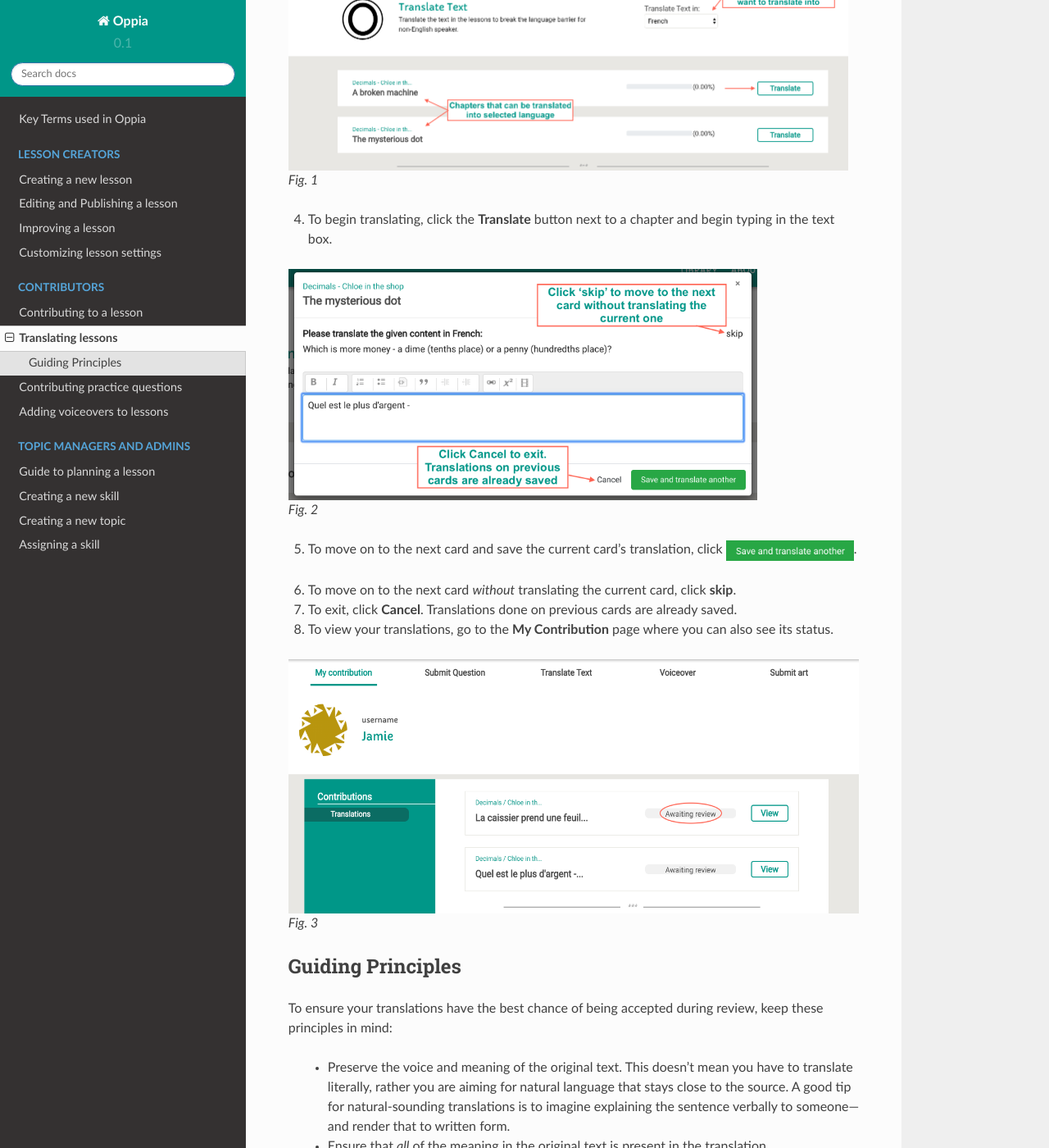
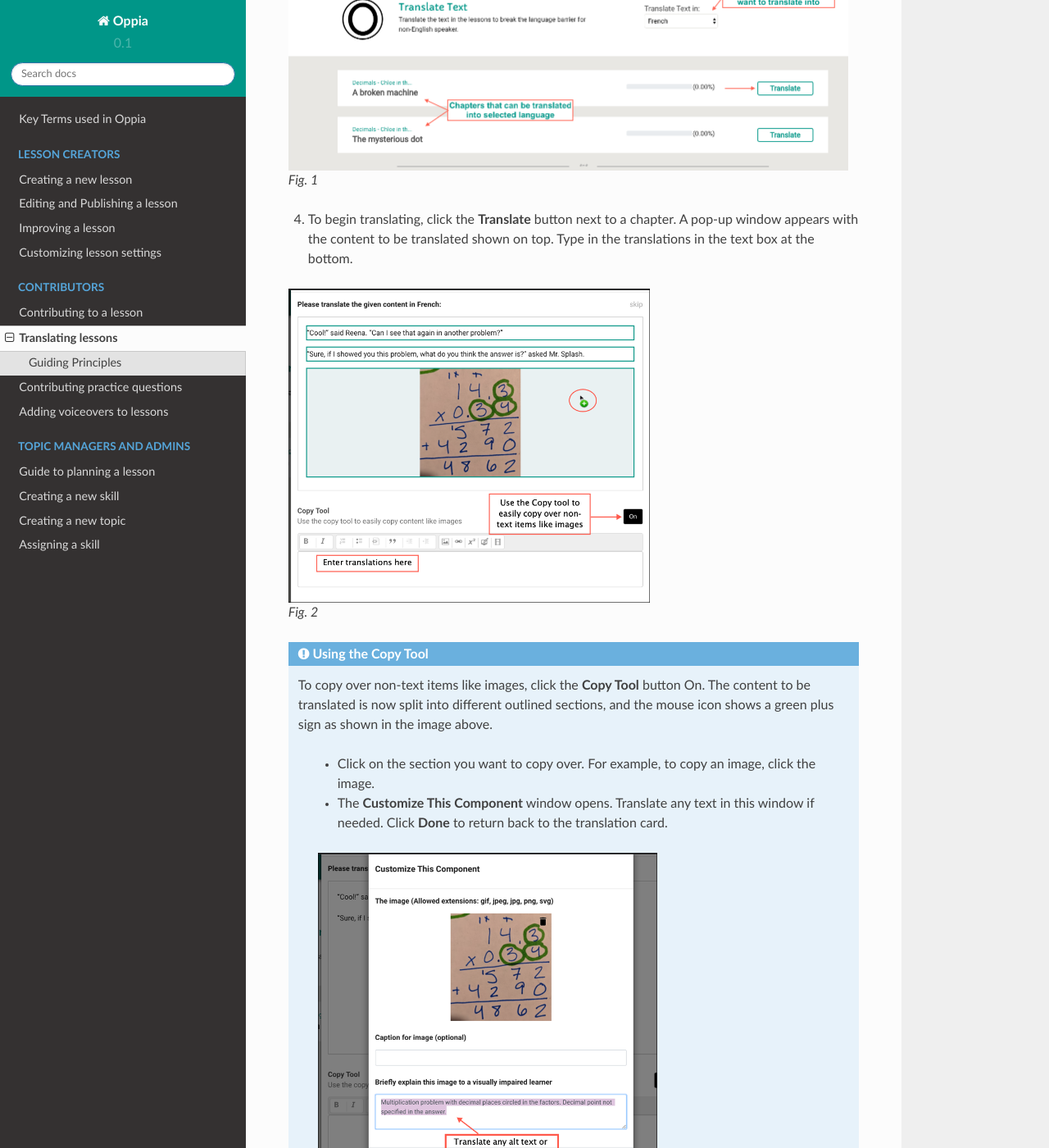
Before and after one commit to oppia/creator-documentation, a Sphinx documentation site: the page built from docs/contributor/translate.rst, in a window 1280 px wide and 1400 px high, scrolled down 867 px. Shown: the whole window at 82% size. Built offline with Sphinx 7.4.7 and the Read the Docs theme 2.0.0, drawn with Linux system fonts in a browser that asks for light colours; some of the changed text lies outside the part shown.

Commit message:
Copy tool feature

```diff
--- a/docs/contributor/translate.rst
+++ b/docs/contributor/translate.rst
@@ -21,13 +21,35 @@
 
    *Fig. 1*
 
-4. To begin translating, click the **Translate** button next to a chapter and begin typing in the text box.
+4. To begin translating, click the **Translate** button next to a chapter. A pop-up window appears with the content to be translated shown on top. Type in the translations in the text box at the bottom.
 
-.. figure:: /images/translation_card.png
+.. figure:: /images/translation_popupcard.png
    :alt: Translation card
-   :scale: 35 %
+   :scale: 55 %
 
    *Fig. 2*
+
+.. admonition:: Using the Copy Tool
+
+   To copy over non-text items like images, click the **Copy Tool** button On. The content to be translated is now split into different outlined sections, and the mouse icon shows a green plus sign as shown in the image above.
+
+    * Click on the section you want to copy over. For example, to copy an image, click the image.
+    * The **Customize This Component** window opens. Translate any text in this window if needed. Click **Done** to return back to the translation card.
+
+    .. figure:: /images/customize_component.png
+       :alt: Customize this component card
+       :scale: 55 %
+
+       *Fig. 3*
+
+    * The item is now copied over in the translated section.
+    * If you click on a *text* component with the Copy Tool, the text is simply copied over without any customization.
+
+    .. figure:: /images/copied_over.png
+       :alt: Completed translation card
+       :scale: 55 %
+
+       *Fig. 4*
 
 5. To move on to the next card and save the current card's translation, click |saveandtranslate|.
 
@@ -45,7 +67,7 @@
    :alt: Translation status
    :scale: 30 %
 
-   *Fig. 3*
+   *Fig. 5*
 
 Guiding Principles
 -------------------
```
Also changed, not shown: docs/images/copied_over.png (added), docs/images/customize_component.png (added), docs/images/translation_card.png (deleted), docs/images/translation_popupcard.png (added).
